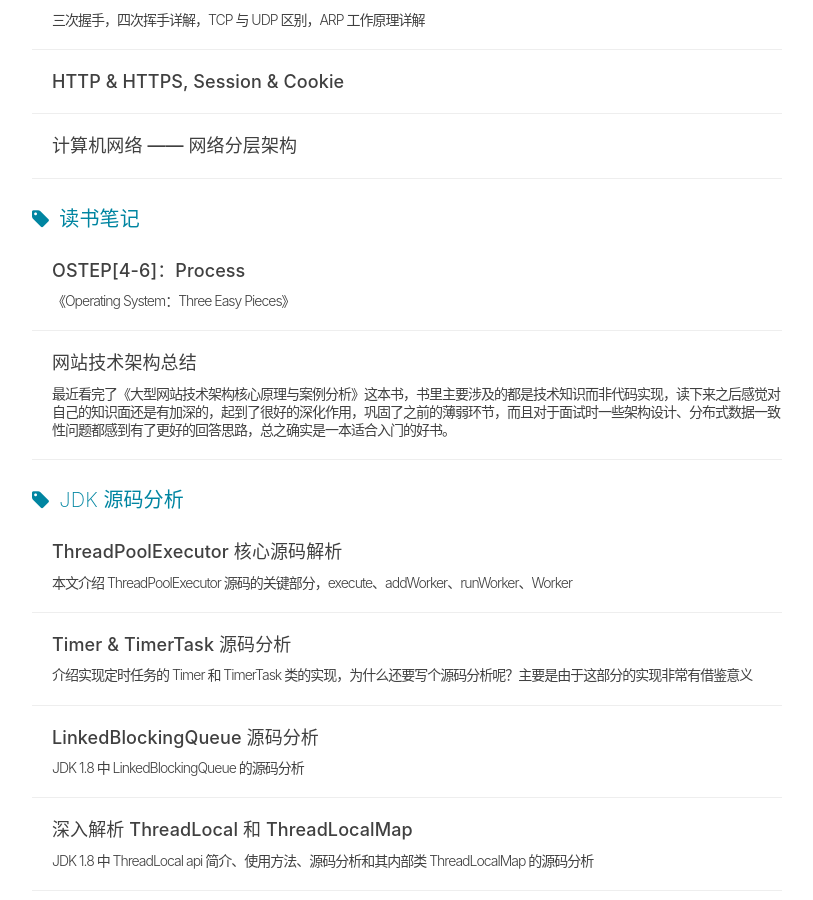
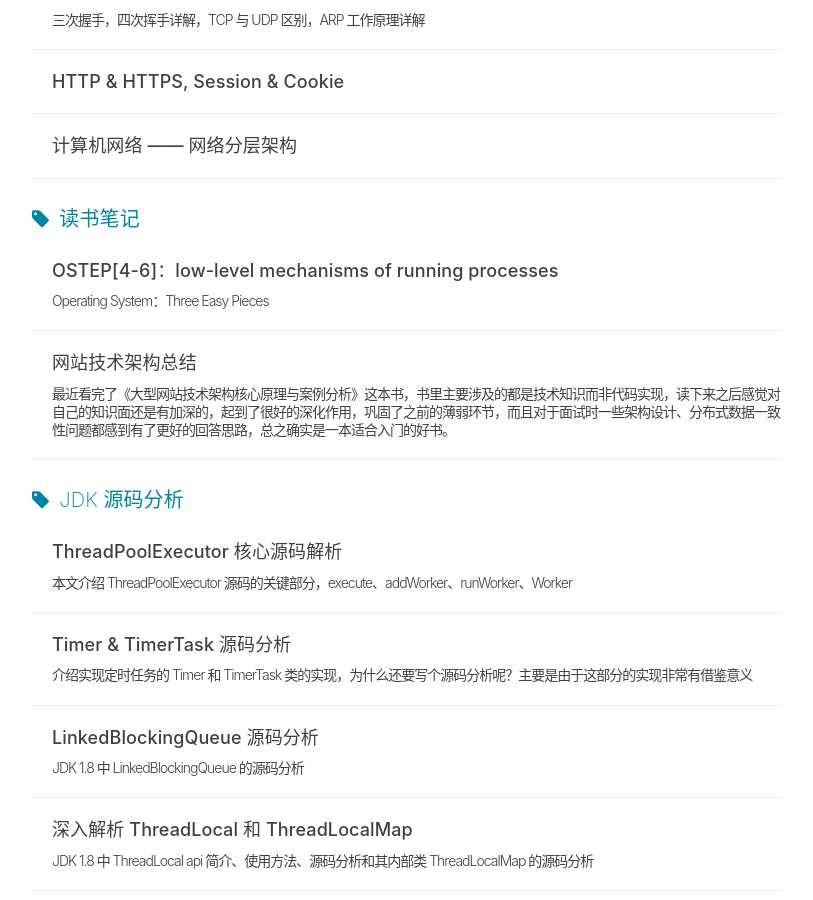
Before and after one commit to jiayangchen/jiayangchen.github.io, a Jekyll site: the page built from tags.html, in a window 1280 px wide and 900 px high, scrolled down 2768 px. Shown: the whole window, without its empty margins (233-1046 px from the left). Built offline with Jekyll 4.4.1, drawn with Linux system fonts in a browser that asks for light colours; nearby versions of some CDN libraries; comment, search, counter and statistics services are not loaded; some of the changed text lies outside the part shown.

Commit message:
process blog

```diff
--- a/_posts/2020-07-22-ostep-process.md
+++ b/_posts/2020-07-22-ostep-process.md
@@ -1,7 +1,7 @@
 ---
 layout: post
-title: "OSTEP[4-6]：Process"
-subtitle: "《Operating System：Three Easy Pieces》"
+title: "OSTEP[4-6]：low-level mechanisms of running processes"
+subtitle: "Operating System：Three Easy Pieces"
 date: 2020-07-22
 author: "ChenJY"
 header-img: "img/java.jpg"
```
